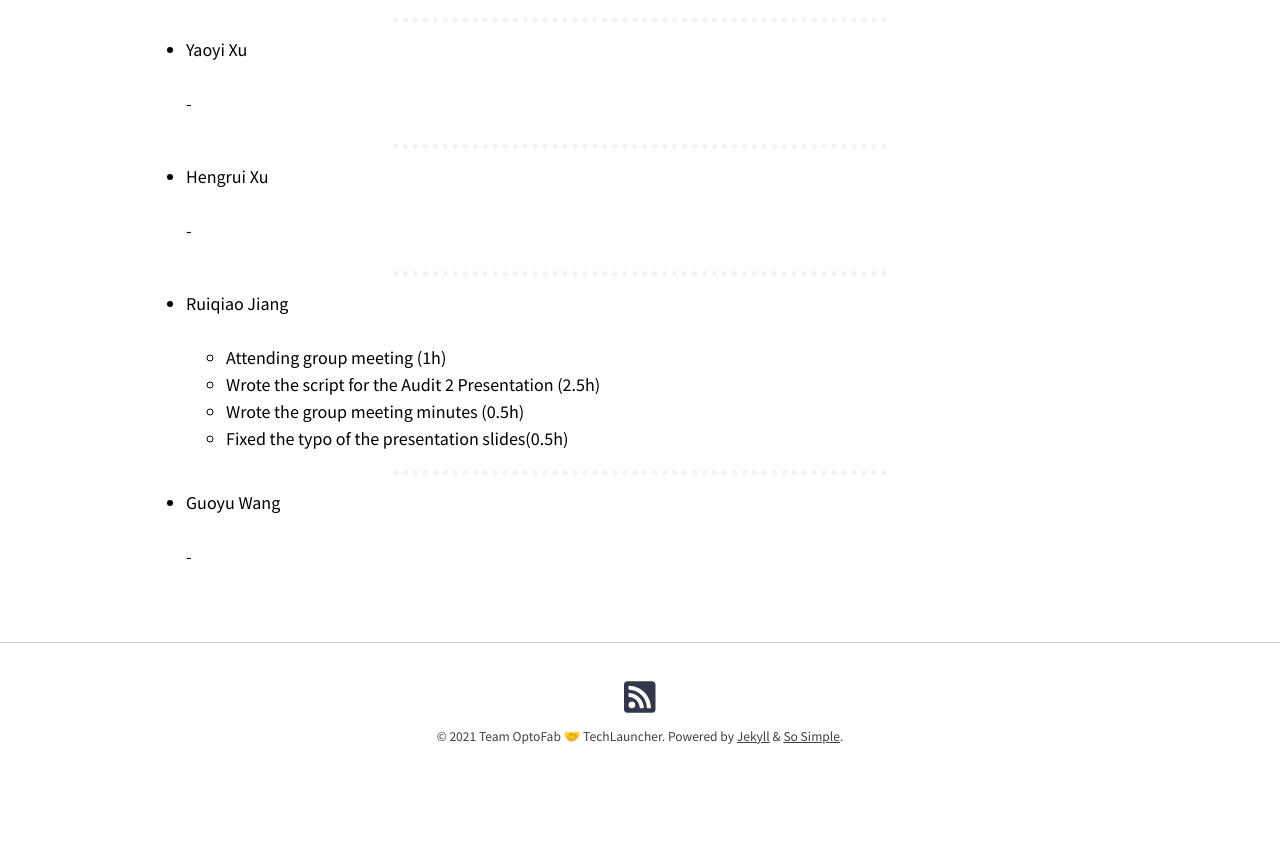
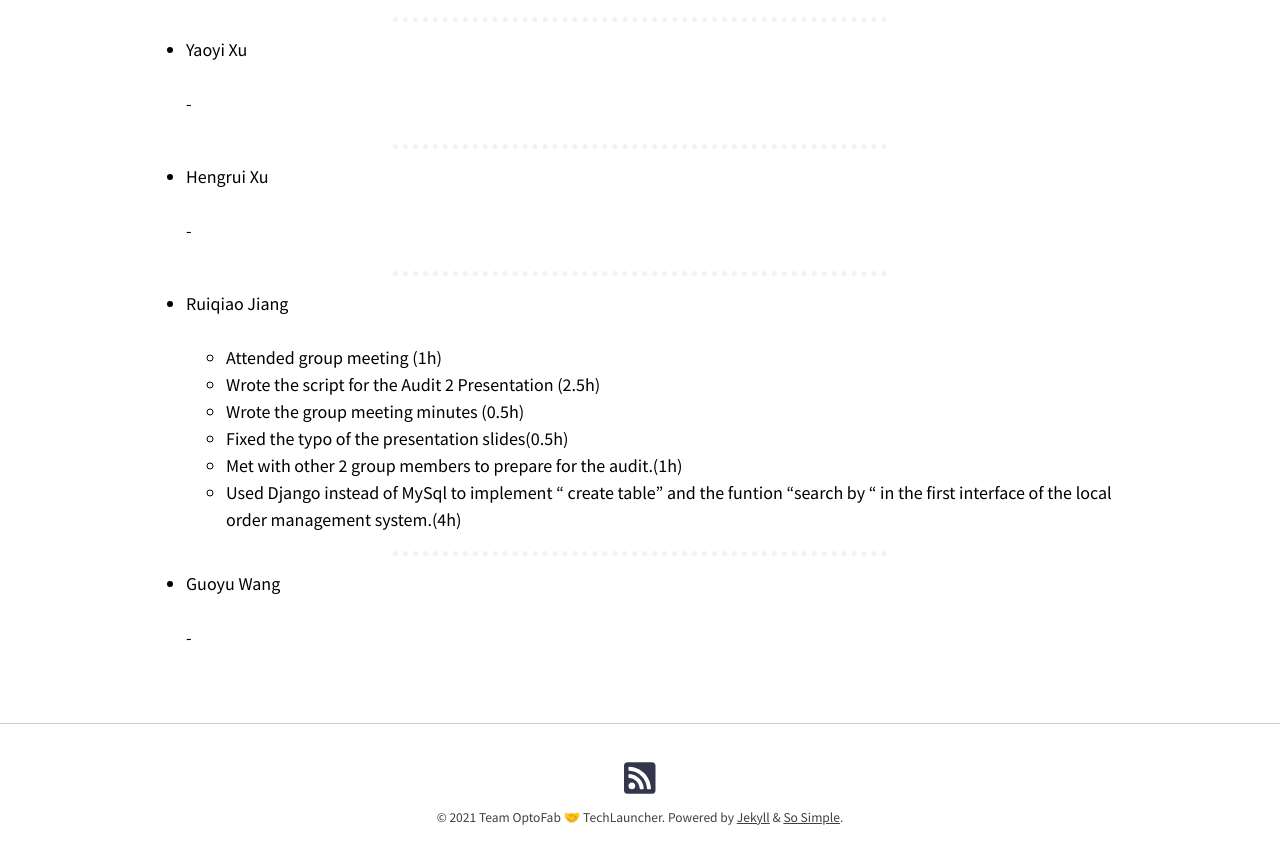
Before and after one commit to optofab/optofab.github.io, a Jekyll site: the page built from work_records.md, in a window 1280 px wide and 900 px high, scrolled down 9561 px. Shown: the top 864 px of the window. Built offline with Jekyll 4.4.1, drawn with Linux system fonts in a browser that asks for light colours; nearby versions of some CDN libraries; emoji names are drawn with the system emoji font; before the commit the page ends 10380 px from its top, so only the background shows below that.

Commit message:
Update work_records.md

```diff
--- a/work_records.md
+++ b/work_records.md
@@ -393,10 +393,12 @@ _[Don't forget to add hours for each of the work you've done. This line will be
 
 - Ruiqiao Jiang
 
-  - Attending group meeting (1h)
+  - Attended group meeting (1h)
   - Wrote the script for the Audit 2 Presentation (2.5h)
   - Wrote the group meeting minutes (0.5h)
   - Fixed the typo of the presentation slides(0.5h)
+  - Met with other 2 group members to prepare for the audit.(1h)
+  - Used Django instead of MySql to implement " create table" and the funtion "search by " in the first interface of the local order management system.(4h)
 
 
 <hr class="hr-dotted">
```
